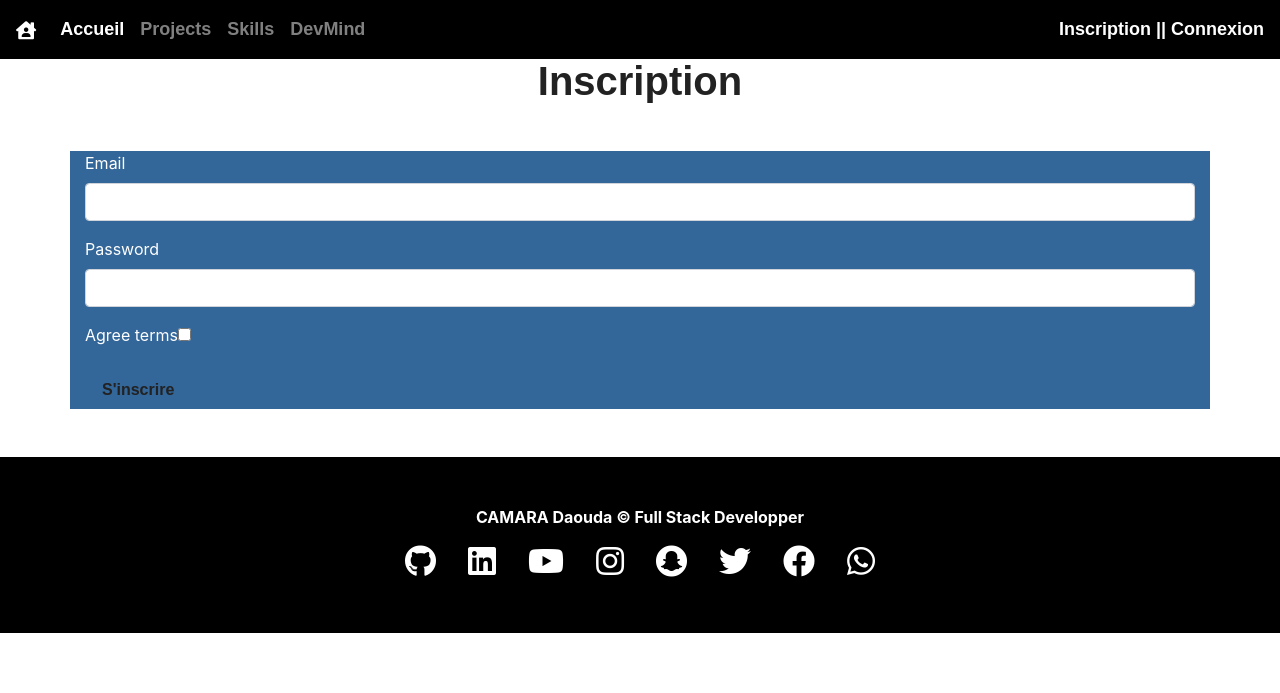
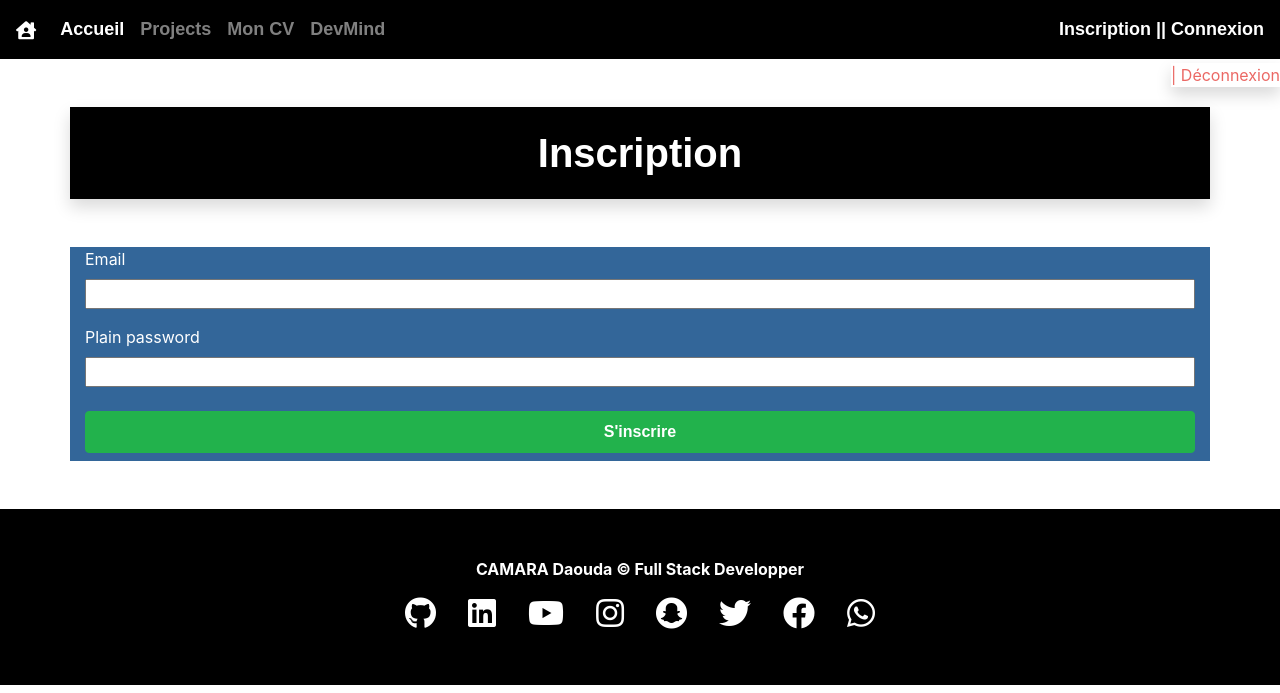
Before and after one commit to camara92/MYWEBSITEFROMSYMFONY, a Symfony app: template templates/registration/register.html.twig in a window 1280 px wide. Shown: the top 693 px of the page. Run offline with Twig, Linux system fonts and the light colour scheme; the template is opened without the code that fills it, so the values that code supplies are empty; form fields are guessed from the names that the template uses; some libraries are stand-ins or nearby versions; some web fonts are replaced.

Commit message:
membre style done

```diff
--- a/templates/partials/header.html.twig
+++ b/templates/partials/header.html.twig
@@ -17,7 +17,7 @@
 					<a class="nav-link" href="{{path('app_projects')}}">Projects </a>
 				</li>
 				<li class="nav-item">
-					<a class="nav-link" href="#">Skills </a>
+					<a class="nav-link" href="">Mon CV </a>
 				</li>
 				<li class="nav-item">
 					<a class="nav-link" href="#">DevMind</a>
@@ -31,6 +31,6 @@
             <a href="{{path('app_register')}}" class="text-white active" >Inscription |</a><a href="{{path('app_login')}}" class="text-white active" > | Connexion</a>
 		</div>
 	</nav>
-
+			<a href="{{path('app_logout')}}" class="shadow active bold  float-right my-1" > | Déconnexion</a>
 
 	<header>
--- a/templates/registration/register.html.twig
+++ b/templates/registration/register.html.twig
@@ -5,37 +5,30 @@
 
 {% block body %}
 
-	<h1 class="container text-center" >Inscription</h1>
+	<h1  class="container xxx-large text-center bg-dark text-white p-4 shadow bold my-5">Inscription</h1>
+
 	<div class="container bg-info my-5 text-white my-2">
-	   {{ form_start(registrationForm) }}
-	        <div class="w-100">{{ form_row(registrationForm.email) }}</div>
-	        {{ form_row(registrationForm.plainPassword, {
-	            label: 'Password'
-	        }) }}
-	        {{ form_row(registrationForm.agreeTerms) }}
 
-	        <button type="submit" class="btn">S'inscrire</button>
-	    {{ form_end(registrationForm) }}
+			{{ form_start(registrationForm, {"attr": {"class": "container"}}) }}
+			{{ form_row(registrationForm.email , {"attr": {"class": "container"}}) }}
+			{{ form_row(registrationForm.plainPassword, {"attr": {"class": "container"}}) }}
 
-	</div>
+
+			<button type="submit" class="btn btn-success container my-2 p-2">S'inscrire</button>
+			{{ form_end(registrationForm) }}
+
+		</div>
+
+
+
 {% endblock %}
 
-{#
-{% block title %}Register{% endblock %}
+{# 	{{ form_start(registrationForm, {"attr": {"class": "container"}}) }}
+			{{ form_row(registrationForm.email , {"attr": {"class": "container"}}) }}
+			{{ form_row(registrationForm.plainPassword, {
+		            label: 'Password'
+		        }) }}
+			{{ form_row(registrationForm.agreeTerms) }}
 
-{% block body %}
-    <h1 class="container text-center" >Inscription</h1>
-<div class="container bg-info my-5 text-white my-2">
-   {{ form_start(registrationForm) }}
-        <div class="w-100">{{ form_row(registrationForm.email) }}</div>
-        {{ form_row(registrationForm.plainPassword, {
-            label: 'Password'
-        }) }}
-        {{ form_row(registrationForm.agreeTerms) }}
-
-        <button type="submit" class="btn">S'inscrire</button>
-    {{ form_end(registrationForm) }}
-
-</div>
-{% endblock %}
- #}
+			<button type="submit" class="btn">S'inscrire</button>
+			{{ form_end(registrationForm) }} #}
```
Also changed, not shown: src/Form/RegistrationFormType.php (+8 -14 lines), 2 other files.
